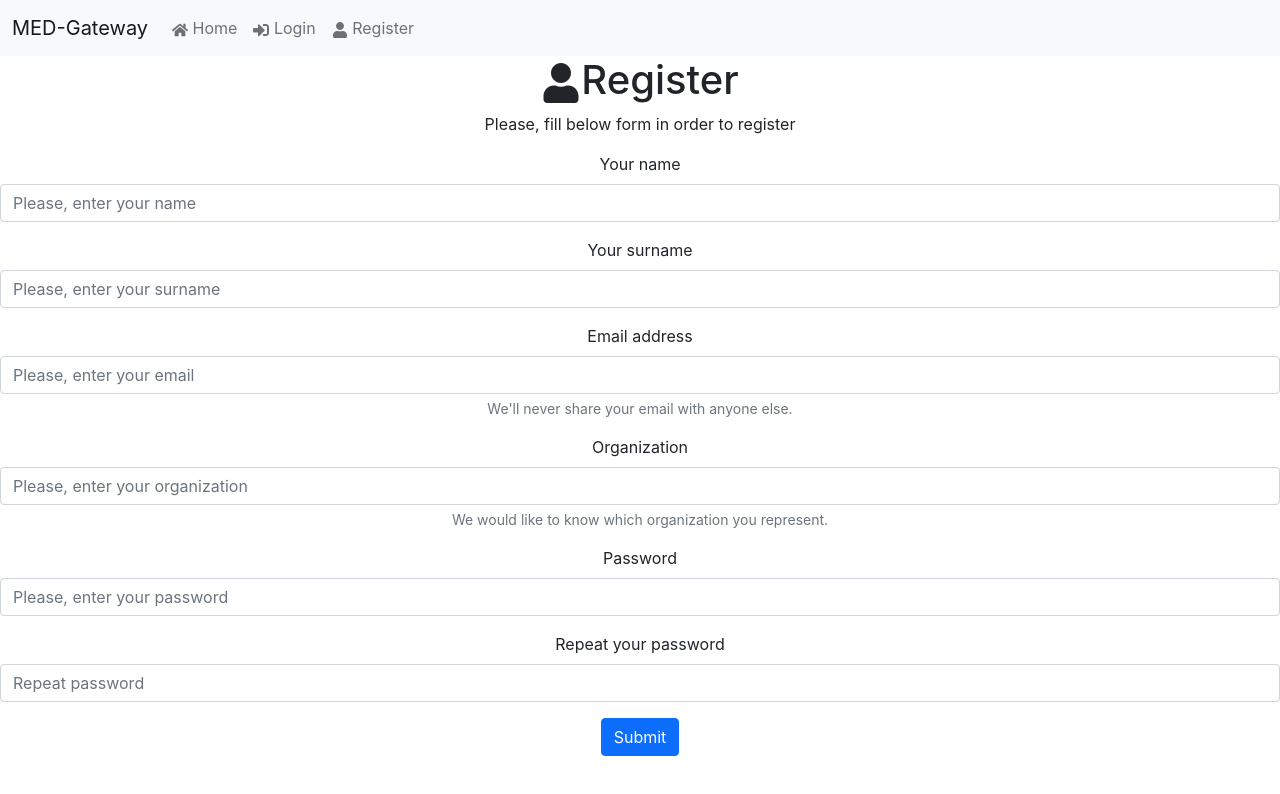
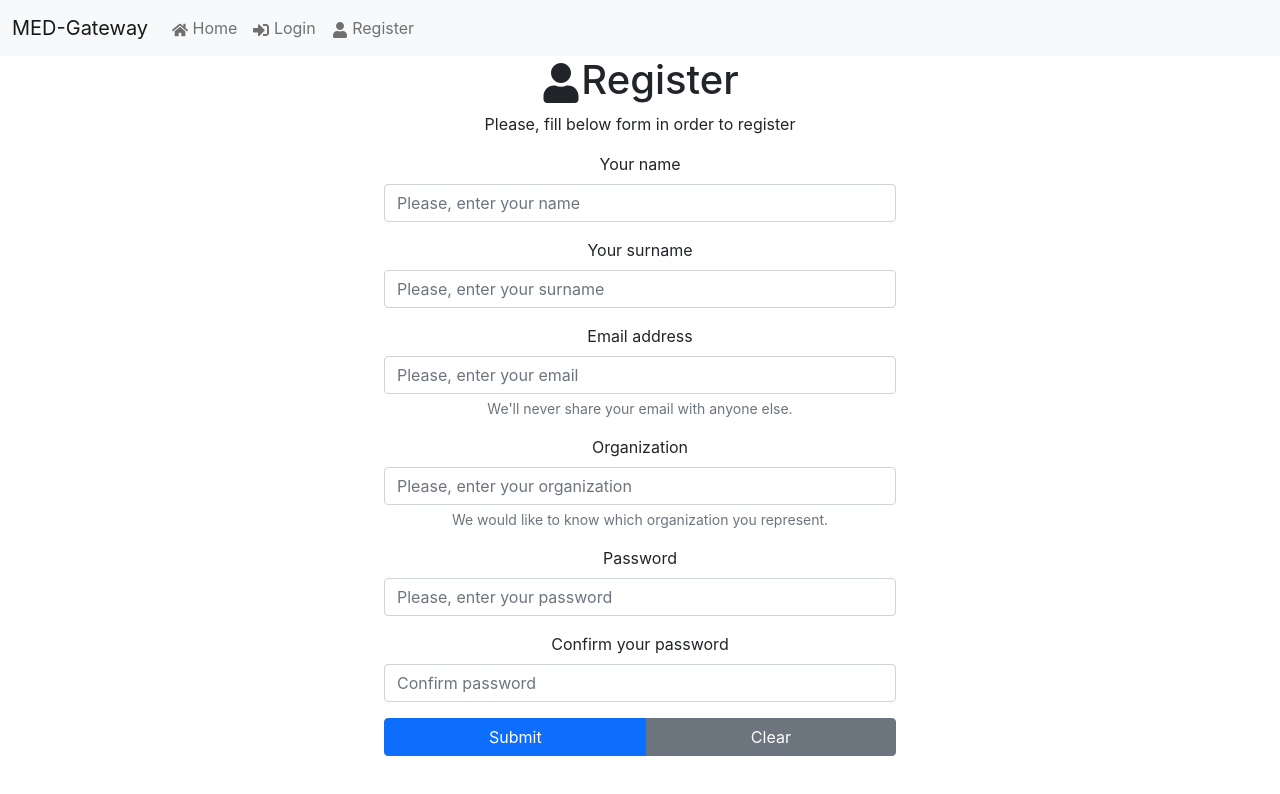
Before and after one commit to RybaPila-IT/MED-Gateway-Front-End, a React (Create React App) app: page /register in a window 1280 px wide. Shown: the top 794 px of the page. Built offline with nearby package versions, Linux system fonts and the light colour scheme.

Commit message:
Add basic css styling to center form

```diff
--- /dev/null
+++ b/src/routes/public/Register.css
@@ -0,0 +1,14 @@
+.form-group {
+    width: 40%;
+}
+.form {
+    width: 100%;
+    height: 100%;
+    display: flex;
+    justify-content: center;
+    align-items: center;
+}
+
+.btn-group {
+    display: flex;
+}
--- a/src/routes/public/Register.js
+++ b/src/routes/public/Register.js
@@ -1,3 +1,4 @@
+import './Register.css'
 import {FaUser} from "react-icons/fa";
 
 function Register() {
@@ -11,7 +12,8 @@ function Register() {
                     Please, fill below form in order to register
                 </p>
             </section>
-            <form>
+            <form className="form">
+                <div className="form-group">
                     <div className="mb-3">
                         <label
                             htmlFor="nameFormInput"
@@ -88,15 +90,19 @@ function Register() {
                         <label
                             htmlFor="passwordRepeatInput"
                             className="form-label">
-                        Repeat your password
+                            Confirm your password
                         </label>
                         <input
                             type="password"
                             className="form-control"
                             id="passwordRepeatInput"
-                        placeholder="Repeat password"/>
+                            placeholder="Confirm password"/>
                     </div>
+                    <div className="btn-group" >
                         <button type="submit" className="btn btn-primary">Submit</button>
+                        <button type="submit" className="btn btn-secondary">Clear</button>
+                    </div>
+                </div>
             </form>
         </div>
     )
```
Lines whose indentation alone changed are shown as unchanged.
